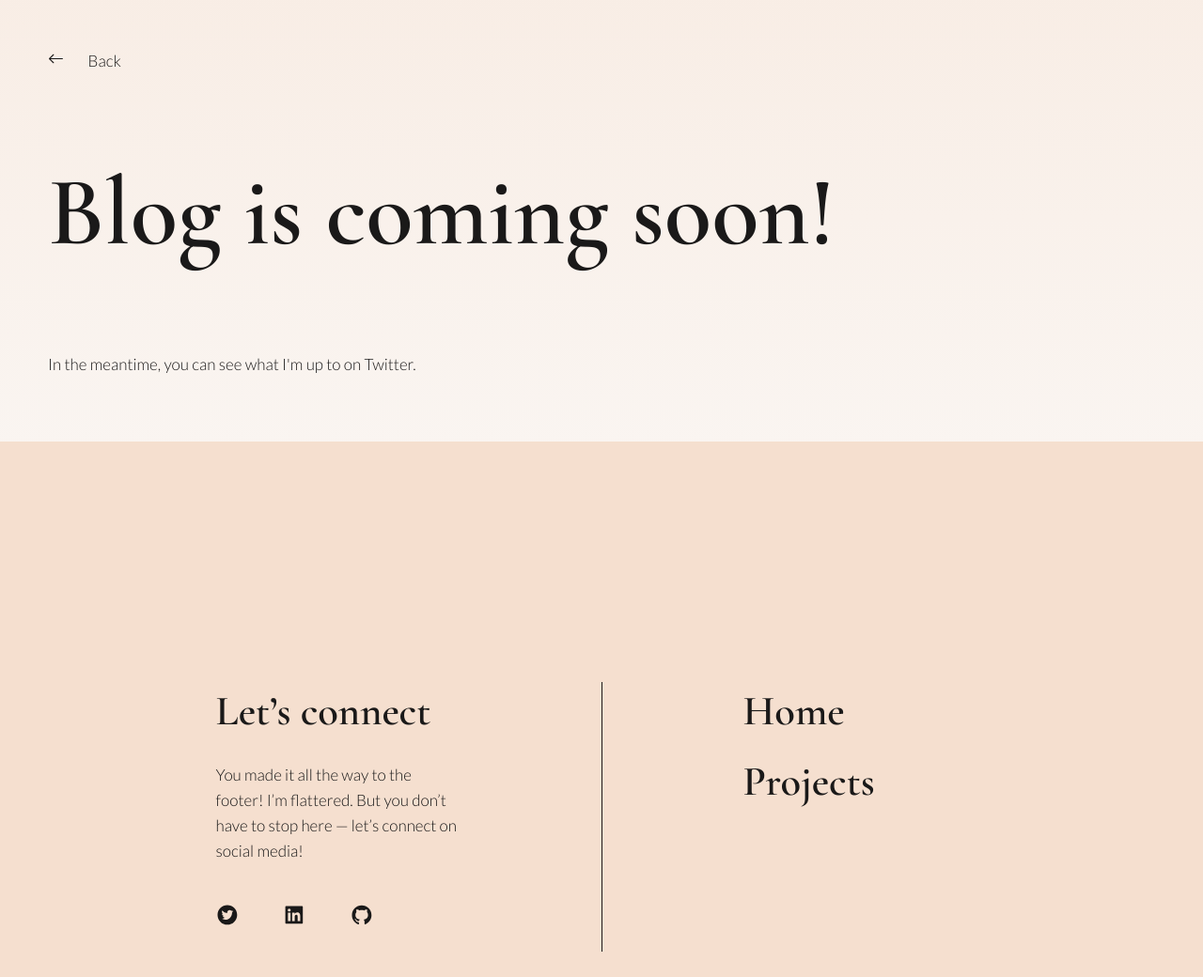
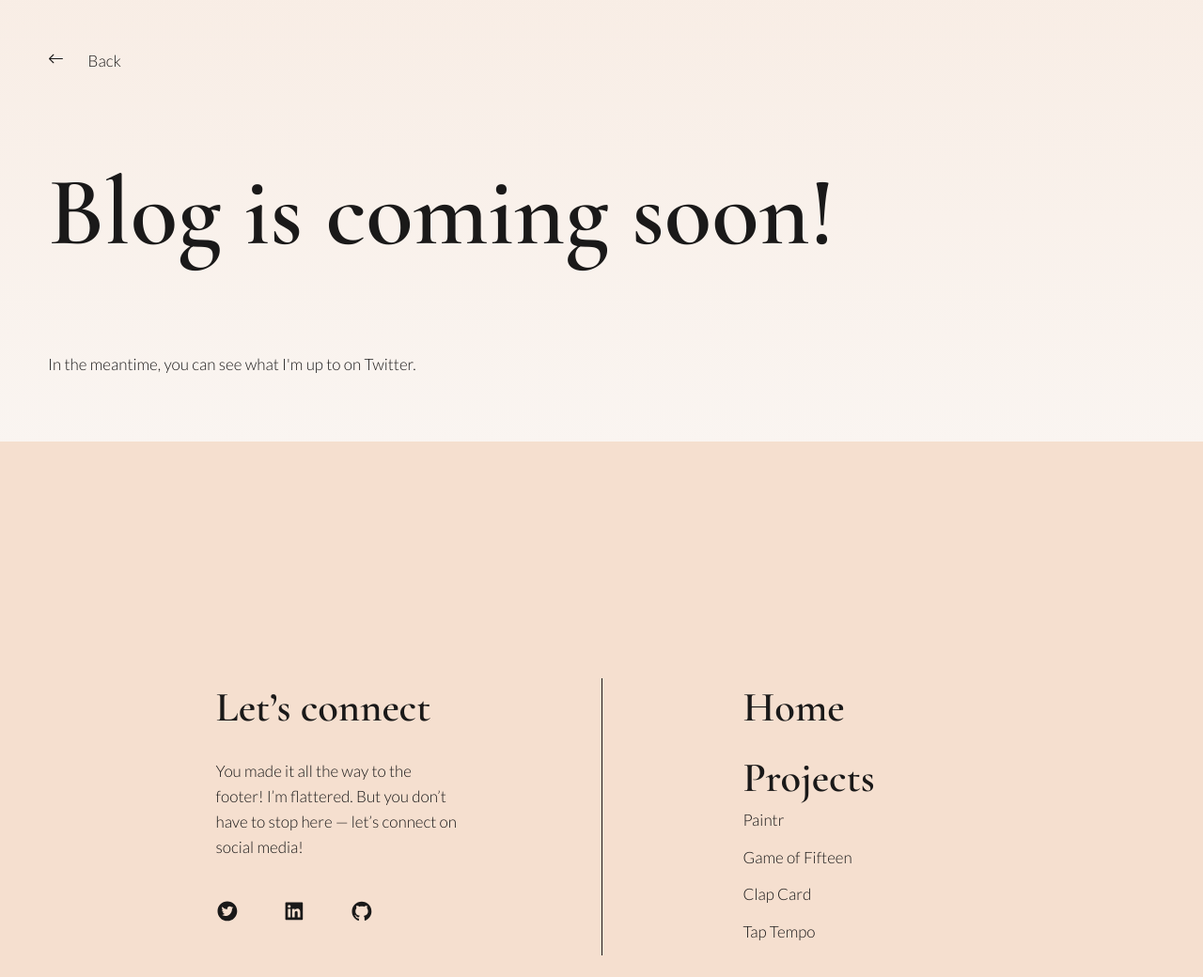
Before and after one commit to dariatsvetkova/portfolio-2021, a Gatsby site: page /blog in a window 1280 px wide. Shown: the top 1040 px of the page at 94% size. Built offline with nearby package versions, Linux system fonts and the light colour scheme; Gatsby itself is replaced by a stand-in of ours.

Commit message:
fix conditional rendering in menu

```diff
--- a/src/components/layout.js
+++ b/src/components/layout.js
@@ -33,6 +33,18 @@ const Layout = ({ children }) => {
     return (
       <li key={item.name}>
         <Link className={styles.footerH3} to={item.link}>{item.name}</Link>
+
+        {item.subnav.length > 0 &&
+          <ul>
+            {item.subnav.map(subItem => {
+              return (
+                <li key={subItem.name}>
+                  <Link to={subItem.link}>{subItem.name}</Link>
+                </li>
+              )
+            })}
+          </ul>
+        }
       </li>
     )
   })
```
